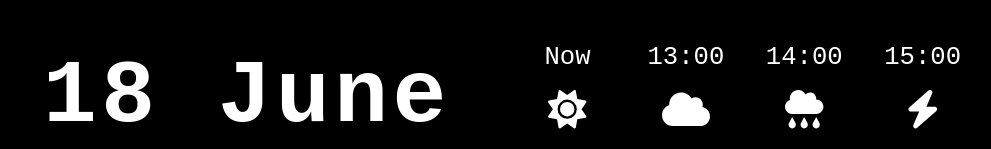
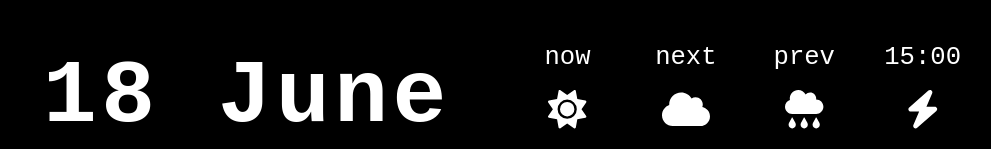
Before and after one commit to TalatAnik/smart-clock, a React (Vite) app: page / in a window 1280 px wide. Shown: the top 149 px of the page, without its empty margins (150-1141 px from the left). Built offline with nearby package versions, Linux system fonts and the light colour scheme; a web font is replaced by a local one.

Commit message:
removing flicker

```diff
--- a/src/App.tsx
+++ b/src/App.tsx
@@ -1,7 +1,7 @@
 import useWakeLock from './useWakeLock'
 import Home from './pages/Home'
 import './app.css'
-import FlickerLine from './components/FlickerLine'
+// import FlickerLine from './components/FlickerLine'
 
 export default function App() {
   useWakeLock()
@@ -9,8 +9,8 @@ export default function App() {
   return (
     <>
       <Home />
-      <FlickerLine />
-      {/* testing */}
+      {/* <FlickerLine /> */}
+
     </>
   )
 }
--- a/src/components/Weather.tsx
+++ b/src/components/Weather.tsx
@@ -28,9 +28,9 @@ export default function Weather() {
   // Replace this with real weather API data fetching
   const [weather] = useState<WeatherData[]>(
     [
-      { icon: 'sun', temp: 28, hour: 'Now' },
-      { icon: 'cloud', temp: 27, hour: '13:00' },
-      { icon: 'rain', temp: 25, hour: '14:00' },
+      { icon: 'sun', temp: 28, hour: 'now' },
+      { icon: 'cloud', temp: 27, hour: 'next' },
+      { icon: 'rain', temp: 25, hour: 'prev' },
       { icon: 'storm', temp: 24, hour: '15:00' },
     ]
   )
```
